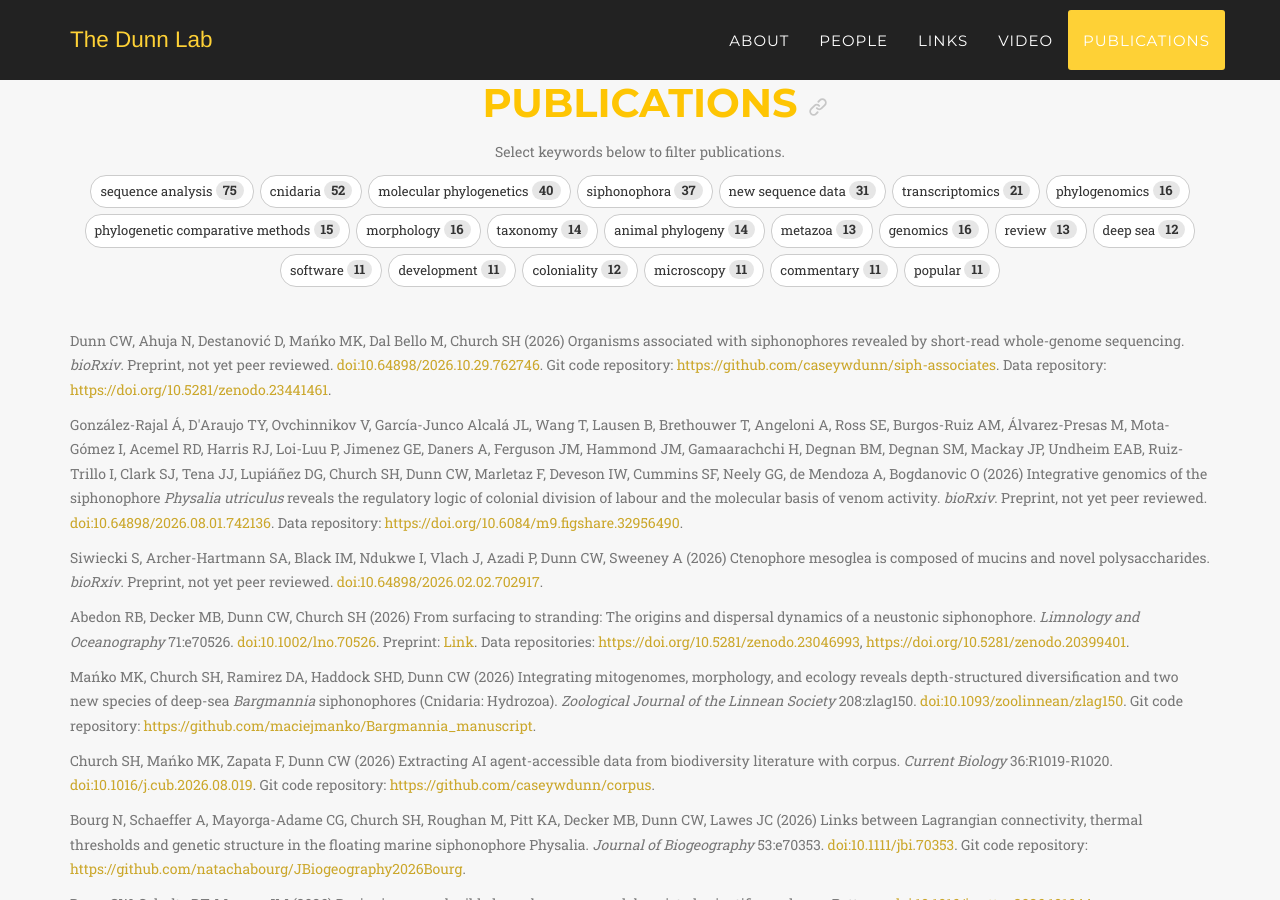
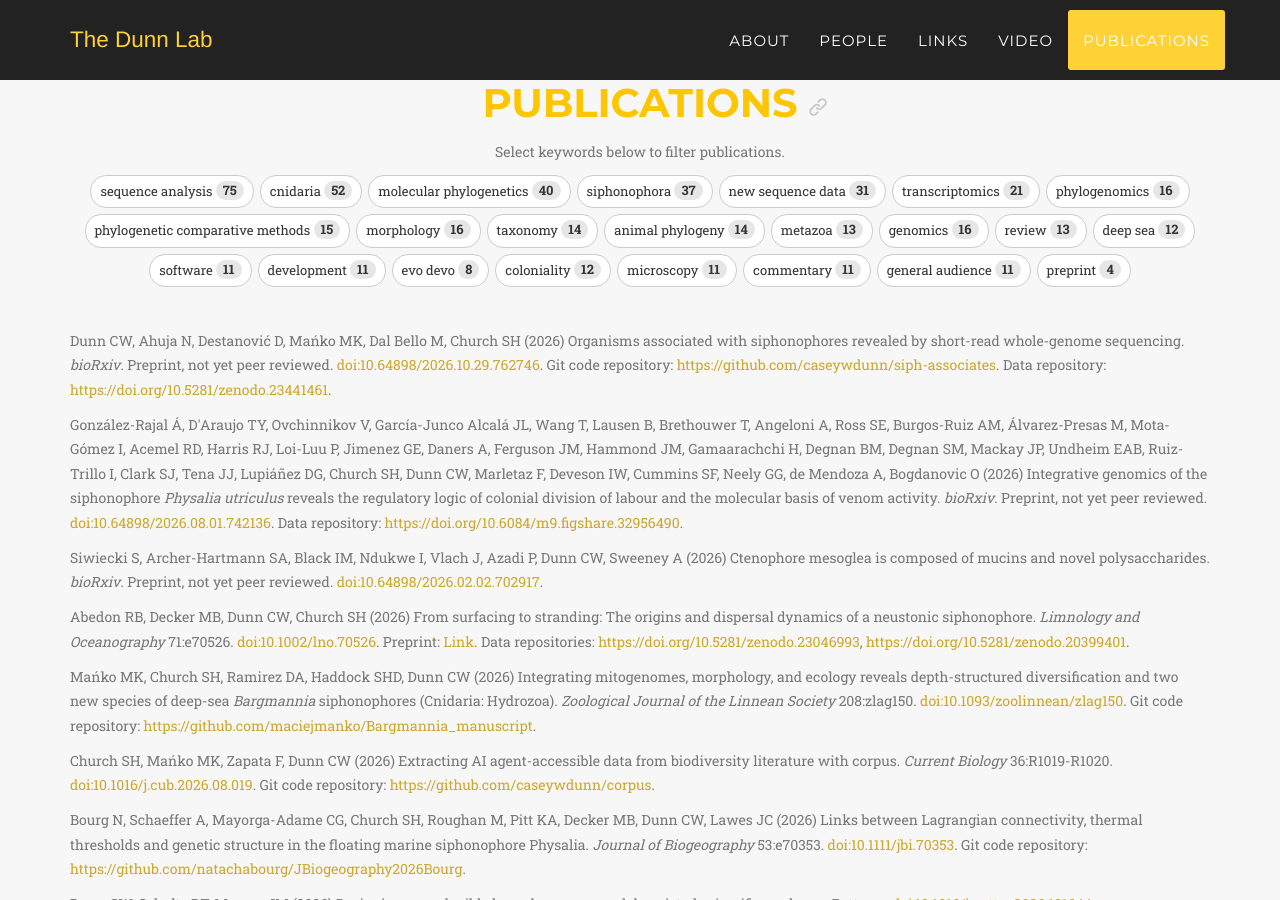
Before and after one commit to caseywdunn/caseywdunn.github.io, a Jekyll site: the page built from index.html, in a window 1280 px wide and 900 px high, scrolled down 10083 px. Built offline with Jekyll 4.4.1, drawn with Linux system fonts in a browser that asks for light colours; some web fonts are replaced.

Commit message:
Publication filters: add evo-devo and preprint, rename popular to general audience
Co-Authored-By: Claude Opus 5.5 <noreply@anthropic.com>

```diff
--- a/_includes/publications.html
+++ b/_includes/publications.html
@@ -27,23 +27,25 @@
 <button type="button" class="btn btn-default btn-sm pub-filter" data-keyword="deep-sea" aria-pressed="false">deep sea <span class="badge">12</span></button>
 <button type="button" class="btn btn-default btn-sm pub-filter" data-keyword="software" aria-pressed="false">software <span class="badge">11</span></button>
 <button type="button" class="btn btn-default btn-sm pub-filter" data-keyword="development" aria-pressed="false">development <span class="badge">11</span></button>
+<button type="button" class="btn btn-default btn-sm pub-filter" data-keyword="evo-devo" aria-pressed="false">evo devo <span class="badge">8</span></button>
 <button type="button" class="btn btn-default btn-sm pub-filter" data-keyword="coloniality" aria-pressed="false">coloniality <span class="badge">12</span></button>
 <button type="button" class="btn btn-default btn-sm pub-filter" data-keyword="microscopy" aria-pressed="false">microscopy <span class="badge">11</span></button>
 <button type="button" class="btn btn-default btn-sm pub-filter" data-keyword="commentary" aria-pressed="false">commentary <span class="badge">11</span></button>
-<button type="button" class="btn btn-default btn-sm pub-filter" data-keyword="popular" aria-pressed="false">popular <span class="badge">11</span></button>
+<button type="button" class="btn btn-default btn-sm pub-filter" data-keyword="general-audience" aria-pressed="false">general audience <span class="badge">11</span></button>
+<button type="button" class="btn btn-default btn-sm pub-filter" data-keyword="preprint" aria-pressed="false">preprint <span class="badge">4</span></button>
 <button type="button" id="pub-clear" class="btn btn-link btn-sm" hidden>Show all</button>
 </div>
 <p id="pub-count" class="text-center text-muted" aria-live="polite"></p>
 <div id="pub-list">
-<div class="box" data-keywords="siphonophora cnidaria sequence-analysis genomics ecology"><div class="box-title"></div><div class="box-body">
+<div class="box" data-keywords="siphonophora cnidaria sequence-analysis genomics ecology preprint"><div class="box-title"></div><div class="box-body">
 <p class="text-muted">Dunn CW, Ahuja N, Destanović D, Mańko MK, Dal Bello M, Church SH (2026) Organisms associated with siphonophores revealed by short-read whole-genome sequencing. <i>bioRxiv</i>. Preprint, not yet peer reviewed. <a href="https://doi.org/10.64898/2026.10.29.762746">doi:10.64898/2026.10.29.762746</a>. Git code repository: <a href="https://github.com/caseywdunn/siph-associates">https://github.com/caseywdunn/siph-associates</a>. Data repository: <a href="https://doi.org/10.5281/zenodo.23441461">https://doi.org/10.5281/zenodo.23441461</a>.</p>
 </div><div class="box-footer"> </div></div>
 
-<div class="box" data-keywords="siphonophora cnidaria sequence-analysis new-sequence-data genomics transcriptomics single-cell coloniality functional-specialization genome-evolution"><div class="box-title"></div><div class="box-body">
+<div class="box" data-keywords="siphonophora cnidaria sequence-analysis new-sequence-data genomics transcriptomics single-cell coloniality functional-specialization genome-evolution evo-devo preprint"><div class="box-title"></div><div class="box-body">
 <p class="text-muted">González-Rajal Á, D'Araujo TY, Ovchinnikov V, García-Junco Alcalá JL, Wang T, Lausen B, Brethouwer T, Angeloni A, Ross SE, Burgos-Ruiz AM, Álvarez-Presas M, Mota-Gómez I, Acemel RD, Harris RJ, Loi-Luu P, Jimenez GE, Daners A, Ferguson JM, Hammond JM, Gamaarachchi H, Degnan BM, Degnan SM, Mackay JP, Undheim EAB, Ruiz-Trillo I, Clark SJ, Tena JJ, Lupiáñez DG, Church SH, Dunn CW, Marletaz F, Deveson IW, Cummins SF, Neely GG, de Mendoza A, Bogdanovic O (2026) Integrative genomics of the siphonophore <i>Physalia utriculus</i> reveals the regulatory logic of colonial division of labour and the molecular basis of venom activity. <i>bioRxiv</i>. Preprint, not yet peer reviewed. <a href="https://doi.org/10.64898/2026.08.01.742136">doi:10.64898/2026.08.01.742136</a>. Data repository: <a href="https://doi.org/10.6084/m9.figshare.32956490">https://doi.org/10.6084/m9.figshare.32956490</a>.</p>
 </div><div class="box-footer"> </div></div>
 
-<div class="box" data-keywords="ctenophora sequence-analysis microscopy"><div class="box-title"></div><div class="box-body">
+<div class="box" data-keywords="ctenophora sequence-analysis microscopy preprint"><div class="box-title"></div><div class="box-body">
 <p class="text-muted">Siwiecki S, Archer-Hartmann SA, Black IM, Ndukwe I, Vlach J, Azadi P, Dunn CW, Sweeney A (2026) Ctenophore mesoglea is composed of mucins and novel polysaccharides. <i>bioRxiv</i>. Preprint, not yet peer reviewed. <a href="https://doi.org/10.64898/2026.02.02.702917">doi:10.64898/2026.02.02.702917</a>.</p>
 </div><div class="box-footer"> </div></div>
 
@@ -79,7 +81,7 @@
 <p class="text-muted">Dunn CW, Church SH (2026) Sharkmer: repurposing PCR primers for targeted genome assembly using in silico PCR. <i>Bioinformatics</i>. <a href="https://doi.org/10.1093/bioinformatics/btag163">doi:10.1093/bioinformatics/btag163</a>. Git code repository: <a href="https://github.com/caseywdunn/sharkmer">https://github.com/caseywdunn/sharkmer</a>. Data repository: <a href="https://doi.org/10.5281/zenodo.19020708">https://doi.org/10.5281/zenodo.19020708</a>.</p>
 </div><div class="box-footer"> </div></div>
 
-<div class="box" data-keywords="cnidaria ecology morphology sequence-analysis genomics population-genomics mitogenomics molecular-phylogenetics"><div class="box-title"></div><div class="box-body">
+<div class="box" data-keywords="cnidaria ecology morphology sequence-analysis genomics population-genomics mitogenomics molecular-phylogenetics preprint"><div class="box-title"></div><div class="box-body">
 <p class="text-muted">Iwanicki T, Maximenko N, Dunn CW, Church SH, Goodwin DS, Helm RR (2025) Global distribution patterns of an ocean-surface dwelling animal are associated with organismal mirror asymmetry. <i>bioRxiv</i>. Preprint, not yet peer reviewed. <a href="https://doi.org/10.1101/2025.11.04.686608">doi:10.1101/2025.11.04.686608</a>.</p>
 </div><div class="box-footer"> </div></div>
 
@@ -243,7 +245,7 @@
 <p class="text-muted">Smith SD, Pennell MW, Dunn CW, Edwards SV (2020) Phylogenetics is the New Genetics (for Most of Biodiversity). <i>Trends in Ecology and Evolution</i>. <a href="https://doi.org/10.1016/j.tree.2020.01.005">doi:10.1016/j.tree.2020.01.005</a>.</p>
 </div><div class="box-footer"> </div></div>
 
-<div class="box" data-keywords="siphonophora cnidaria morphology microscopy development coloniality"><div class="box-title"></div><div class="box-body">
+<div class="box" data-keywords="siphonophora cnidaria morphology microscopy development coloniality evo-devo"><div class="box-title"></div><div class="box-body">
 <p class="text-muted">Munro C, Vue Z, Behringer RR, Dunn CW (2019) Morphology and development of the Portuguese man of war, Physalia physalis. <i>Scientific Reports</i> 9:15522. <a href="https://doi.org/10.1038/s41598-019-51842-1">doi:10.1038/s41598-019-51842-1</a>. Preprint: <a href="https://doi.org/10.1101/645465">Link</a>.</p>
 </div><div class="box-footer"> </div></div>
 
@@ -275,7 +277,7 @@
 <p class="text-muted">Voolstra CR, Adamski M, Agrawal S, Antunes A, Aranda M, Baxevanis A, Blaxter M, Bosch T, Bracken-Grissom H, Coddington J, Collins T, Crandall K, Dahl M, Distel D, Dunn C, others (2017) Advancing genomics through the Global Invertebrate Genomics Alliance (GIGA). <i>Invertebrate Systematics</i> 31:1-7. <a href="https://doi.org/10.1071/IS16059">doi:10.1071/IS16059</a>.</p>
 </div><div class="box-footer"> </div></div>
 
-<div class="box" data-keywords="cnidaria phylogenetic-comparative-methods development"><div class="box-title"></div><div class="box-body">
+<div class="box" data-keywords="cnidaria phylogenetic-comparative-methods development evo-devo"><div class="box-title"></div><div class="box-body">
 <p class="text-muted">Helm RR, Dunn CW (2017) Indoles induce metamorphosis in a broad diversity of jellyfish, but not in a crown jelly (Coronatae). <i>PLoS One</i>. <a href="https://doi.org/10.1371/journal.pone.0188601">doi:10.1371/journal.pone.0188601</a>.</p>
 </div><div class="box-footer"> </div></div>
 
@@ -327,11 +329,11 @@
 <p class="text-muted">Siebert S, Goetz FE, Church SH, Bhattacharyya P, Zapata F, Haddock SHD, Dunn CW (2015) Stem Cells in a Colonial Animal with Localized Growth Zones. <i>EvoDevo</i> 6:22. <a href="https://doi.org/10.1186/s13227-015-0018-2">doi:10.1186/s13227-015-0018-2</a>. Preprint: <a href="http://doi.org/10.1101/001685">Link</a>. Git code repository: <a href="https://bitbucket.org/caseywdunn/siebert_etal">https://bitbucket.org/caseywdunn/siebert_etal</a>.</p>
 </div><div class="box-footer"> </div></div>
 
-<div class="box" data-keywords="cnidaria microscopy development"><div class="box-title"></div><div class="box-body">
+<div class="box" data-keywords="cnidaria microscopy development evo-devo"><div class="box-title"></div><div class="box-body">
 <p class="text-muted">Salinas-Saavedra M, Stephenson TQ, Dunn CW, Martindale MQ (2015) Par system components are asymmetrically localized in ectodermal epithelia, but not during early development in the sea anemone Nematostella vectensis. <i>EvoDevo</i> 6:20. <a href="https://doi.org/10.1186/s13227-015-0014-6">doi:10.1186/s13227-015-0014-6</a>.</p>
 </div><div class="box-footer"> </div></div>
 
-<div class="box" data-keywords="cnidaria morphology microscopy development"><div class="box-title"></div><div class="box-body">
+<div class="box" data-keywords="cnidaria morphology microscopy development evo-devo"><div class="box-title"></div><div class="box-body">
 <p class="text-muted">Helm RR, Tiozzo S, Lilley MKS, Lombard F, Dunn CW (2015) Comparative muscle development of scyphozoan jellyfish with simple and complex life cycles. <i>EvoDevo</i> 6:11. <a href="https://doi.org/10.1186/s13227-015-0005-7">doi:10.1186/s13227-015-0005-7</a>.</p>
 </div><div class="box-footer"> </div></div>
 
@@ -367,31 +369,31 @@
 <p class="text-muted">Lopez J, Bracken-Grissom H, Collins A, Collins T, Crandall K, Distel D, Dunn C, et al. (2014) Global Invertebrate Genomics Alliance (GIGA): Developing Community Resources to Study Diverse Invertebrate Genomes. <i>Journal of Heredity</i> 105:1-18. <a href="https://doi.org/10.1093/jhered/est084">doi:10.1093/jhered/est084</a>.</p>
 </div><div class="box-footer"> </div></div>
 
-<div class="box" data-keywords="porifera popular"><div class="box-title"></div><div class="box-body">
+<div class="box" data-keywords="porifera general-audience"><div class="box-title"></div><div class="box-body">
 <p class="text-muted">Dunn CW (2014) Keeping Mates Close and Competition Out in an Ocean Sponge. <i>New York Times</i>. <a href="http://www.nytimes.com/2014/11/13/science/keeping-mates-close-and-competition-out-in-an-ocean-sponge.html">Link</a>.</p>
 </div><div class="box-footer"> </div></div>
 
-<div class="box" data-keywords="popular"><div class="box-title"></div><div class="box-body">
+<div class="box" data-keywords="general-audience"><div class="box-title"></div><div class="box-body">
 <p class="text-muted">Dunn CW (2014) Fiery Bodies Under the Waves. <i>New York Times</i>. <a href="http://www.nytimes.com/2014/08/14/science/a-colonizing-fire-of-giant-plankton.html">Link</a>.</p>
 </div><div class="box-footer"> </div></div>
 
-<div class="box" data-keywords="popular"><div class="box-title"></div><div class="box-body">
+<div class="box" data-keywords="general-audience"><div class="box-title"></div><div class="box-body">
 <p class="text-muted">Dunn CW (2014) A Marine Magician's Vanishing Act. <i>New York Times</i>. <a href="http://www.nytimes.com/2014/05/28/science/a-marine-magicians-vanishing-act.html">Link</a>.</p>
 </div><div class="box-footer"> </div></div>
 
-<div class="box" data-keywords="popular"><div class="box-title"></div><div class="box-body">
+<div class="box" data-keywords="general-audience"><div class="box-title"></div><div class="box-body">
 <p class="text-muted">Dunn CW (2014) A Cloak of Near Invisibility in an Underwater World. <i>New York Times</i>. <a href="http://www.nytimes.com/2014/04/24/science/a-cloak-of-near-invisibility-in-an-underwater-world.html">Link</a>.</p>
 </div><div class="box-footer"> </div></div>
 
-<div class="box" data-keywords="echinodermata popular"><div class="box-title"></div><div class="box-body">
+<div class="box" data-keywords="echinodermata general-audience"><div class="box-title"></div><div class="box-body">
 <p class="text-muted">Dunn CW (2014) Two Urchins, Similar but Not. <i>New York Times</i>. <a href="http://www.nytimes.com/2014/02/26/science/two-urchins-similar-but-not.html">Link</a>.</p>
 </div><div class="box-footer"> </div></div>
 
-<div class="box" data-keywords="popular"><div class="box-title"></div><div class="box-body">
+<div class="box" data-keywords="general-audience"><div class="box-title"></div><div class="box-body">
 <p class="text-muted">Dunn CW (2014) Poisonous Prey Turned Into Hunter's Defense. <i>New York Times</i>. <a href="http://www.nytimes.com/2014/02/13/science/poisonous-prey-turned-into-hunters-defense.html">Link</a>.</p>
 </div><div class="box-footer"> </div></div>
 
-<div class="box" data-keywords="popular"><div class="box-title"></div><div class="box-body">
+<div class="box" data-keywords="general-audience"><div class="box-title"></div><div class="box-body">
 <p class="text-muted">Dunn CW (2014) Moving, Without Feet to Do So. <i>New York Times</i>. <a href="http://www.nytimes.com/2014/01/23/science/earth/moving-without-feet-to-do-so.html">Link</a>.</p>
 </div><div class="box-footer"> </div></div>
 
@@ -419,15 +421,15 @@
 <p class="text-muted">Helm RR, Siebert S, Tulin S, Smith J, Dunn CW (2013) Characterization of differential transcript abundance through time during Nematostella vectensis development. <i>BMC Genomics</i> 14:266. <a href="https://doi.org/10.1186/1471-2164-14-266">doi:10.1186/1471-2164-14-266</a>. Git code repository: <a href="https://bitbucket.org/caseywdunn/helm_etal_2013">https://bitbucket.org/caseywdunn/helm_etal_2013</a>.</p>
 </div><div class="box-footer"> </div></div>
 
-<div class="box" data-keywords="mollusca popular"><div class="box-title"></div><div class="box-body">
+<div class="box" data-keywords="mollusca general-audience"><div class="box-title"></div><div class="box-body">
 <p class="text-muted">Dunn CW (2013) The Color of Royalty, Bestowed by Science and Snails. <i>New York Times</i>. <a href="http://www.nytimes.com/2013/10/09/science/the-color-of-royalty-bestowed-by-science-and-snails.html">Link</a>.</p>
 </div><div class="box-footer"> </div></div>
 
-<div class="box" data-keywords="statistics popular"><div class="box-title"></div><div class="box-body">
+<div class="box" data-keywords="statistics general-audience"><div class="box-title"></div><div class="box-body">
 <p class="text-muted">Dunn CW (2013) As 'Normal' as Rabbits' Weights and Dragons' Wings. <i>New York Times</i>. <a href="http://www.nytimes.com/2013/09/24/science/as-normal-as-rabbits-weights-and-dragons-wings.html">Link</a>.</p>
 </div><div class="box-footer"> </div></div>
 
-<div class="box" data-keywords="spiralia popular"><div class="box-title"></div><div class="box-body">
+<div class="box" data-keywords="spiralia general-audience"><div class="box-title"></div><div class="box-body">
 <p class="text-muted">Dunn CW (2013) Sex in Spoonworms. <i>New York Times</i>. <a href="http://www.nytimes.com/2013/09/17/science/creatures-strange-and-complex-in-colorful-detail.html">Link</a>.</p>
 </div><div class="box-footer"> </div></div>
 
@@ -495,11 +497,11 @@
 <p class="text-muted">Oota H, Dunn CW, Speed WC, Pakstis AJ, Palmatier MA, Kidd JR, Kidd KK (2007) Conservative evolution in duplicated genes of the primate Class I ADH cluster. <i>Gene</i> 392:64-76. <a href="https://doi.org/10.1016/j.gene.2006.11.008">doi:10.1016/j.gene.2006.11.008</a>.</p>
 </div><div class="box-footer"> </div></div>
 
-<div class="box" data-keywords="siphonophora cnidaria phylogenetic-comparative-methods development deep-sea coloniality functional-specialization"><div class="box-title"></div><div class="box-body">
+<div class="box" data-keywords="siphonophora cnidaria phylogenetic-comparative-methods development deep-sea coloniality functional-specialization evo-devo"><div class="box-title"></div><div class="box-body">
 <p class="text-muted">Dunn CW, Wagner GP (2006) The evolution of colony-level development in the Siphonophora (Cnidaria:Hydrozoa). <i>Development, Genes, and Evolution</i> 216:743-754. <a href="https://doi.org/10.1007/s00427-006-0101-8">doi:10.1007/s00427-006-0101-8</a>. <b>(Cover Article)</b></p>
 </div><div class="box-footer"> </div></div>
 
-<div class="box" data-keywords="cnidaria sequence-analysis new-sequence-data microscopy development"><div class="box-title"></div><div class="box-body">
+<div class="box" data-keywords="cnidaria sequence-analysis new-sequence-data microscopy development evo-devo"><div class="box-title"></div><div class="box-body">
 <p class="text-muted">Matus DQ, Pang K, Marlow H, Dunn CW, Thomsen GH, Martindale MQ (2006) Molecular evidence for deep evolutionary roots of bilaterality in animal development. <i>Proceedings of the National Academy of Sciences USA</i> 103:11195-11200. <a href="https://doi.org/10.1073/pnas.0601257103">doi:10.1073/pnas.0601257103</a>.</p>
 </div><div class="box-footer"> </div></div>
 
@@ -527,11 +529,11 @@
 <p class="text-muted">Haddock SHD, Dunn CW, Pugh PR (2005) A reexamination of siphonophore terminology and morphology, applied to the description of two new prayine species with remarkable bio-optical properties. <i>Journal of the Marine Biological Association of the U.K.</i> 85:695-707. <a href="https://doi.org/10.1017/S0025315405011616">doi:10.1017/S0025315405011616</a>.</p>
 </div><div class="box-footer"> </div></div>
 
-<div class="box" data-keywords="siphonophora cnidaria popular"><div class="box-title"></div><div class="box-body">
+<div class="box" data-keywords="siphonophora cnidaria general-audience"><div class="box-title"></div><div class="box-body">
 <p class="text-muted">Haddock SHD, Dunn CW (2005) The complex world of siphonophores. <i>JMBA Global Marine Environment</i> 2005:24-25.</p>
 </div><div class="box-footer"> </div></div>
 
-<div class="box" data-keywords="vertebrates sequence-analysis new-sequence-data genome-evolution"><div class="box-title"></div><div class="box-body">
+<div class="box" data-keywords="vertebrates sequence-analysis new-sequence-data genome-evolution evo-devo"><div class="box-title"></div><div class="box-body">
 <p class="text-muted">Lynch VJ, Roth JJ, Takahashi K, Dunn CW, Nonaka DF, Stopper G, Wagner GP (2004) Adaptive evolution of HoxA-11 and HoxA-13 at the origin of the uterus in mammals. <i>Proceedings of the Royal Society B: Biological Sciences</i> 271:2201-2207. <a href="https://doi.org/10.1098/rspb.2004.2848">doi:10.1098/rspb.2004.2848</a>.</p>
 </div><div class="box-footer"> </div></div>
 
--- a/bib_to_html.py
+++ b/bib_to_html.py
@@ -34,10 +34,12 @@ FILTER_KEYWORDS = [
     'deep-sea',
     'software',
     'development',
+    'evo-devo',
     'coloniality',
     'microscopy',
     'commentary',
-    'popular',
+    'general-audience',
+    'preprint',
 ]
 
 HTML_HEADER = """
```
